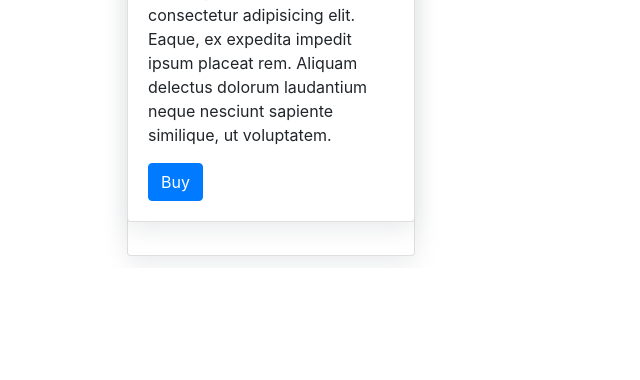
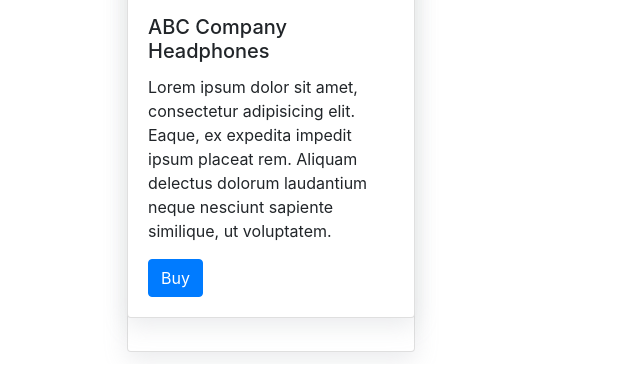
Before and after one commit to rudransh-verma/django-theawesomestore, a Django app: template store/templates/store/index.html in a window 1280 px wide. Shown: the part 1924-2304 px from the top of the page, without its empty margins (0-640 px from the left). Before the commit the page ends 2185 px from the top, so only its background shows below. Run offline with Django 4.2, Linux system fonts and the light colour scheme; the template is opened without the code that fills it: values that come from a table or form of the project are taken from there, others are empty; data comes from the database, SQL or seed files in the repository; parts of the project's set-up code (start-up, migrations or seed data) failed here and were passed over; some libraries are stand-ins or nearby versions.

Commit message:
prodfull

```diff
--- a/store/templates/store/index.html
+++ b/store/templates/store/index.html
@@ -35,6 +35,7 @@
 
 {% block body %}
 <<<<<<< HEAD
+<<<<<<< HEAD
 <!--Slideshow starts here -->
     <div class="container">
 <div id="demo" class="carousel slide my-3" data-ride="carousel">
@@ -58,6 +59,8 @@
             <p class="card-text">{{product.0.desc}}</p>
             <a href="#" class="btn btn-primary">Add to Cart</a>
 =======
+=======
+>>>>>>> parent of 8879d95 (cwh-homepagelist)
     <div class="carousel-slider" >
           <div class="card" style="width: 18rem;">
             <img src="https://images.unsplash.com/photo-1546435770-a3e426bf472b?ixlib=rb-4.0.3&ixid=MnwxMjA3fDB8MHxzZWFyY2h8NXx8aGVhZHBob25lc3xlbnwwfHwwfHw%3D&auto=format&fit=crop&w=500&q=60" class="card-img-top" alt="...">
@@ -66,6 +69,9 @@
                 <p class="card-text">Lorem ipsum dolor sit amet, consectetur adipisicing elit. Eaque, ex expedita impedit ipsum placeat rem. Aliquam delectus dolorum laudantium neque nesciunt sapiente similique, ut voluptatem.</p>
                 <a href="#" class="btn btn-primary">Buy</a>
             </div>
+<<<<<<< HEAD
+>>>>>>> parent of 8879d95 (cwh-homepagelist)
+=======
 >>>>>>> parent of 8879d95 (cwh-homepagelist)
         </div>
 
--- a/store/views.py
+++ b/store/views.py
@@ -18,8 +18,11 @@ def index(request):
 def about(request):
 <<<<<<< HEAD
     return render(request, "store/about.html")
+<<<<<<< HEAD
 =======
     return render(request, "store/about.html")
+=======
+>>>>>>> parent of 8879d95 (cwh-homepagelist)
 
 #
 # def contact(request):
@@ -53,4 +56,7 @@ def about(request):
 # def checkout(request):
 #     return render(request, "store/index.html")
 #
+<<<<<<< HEAD
 >>>>>>> parent of 8879d95 (cwh-homepagelist)
+=======
+>>>>>>> parent of 8879d95 (cwh-homepagelist)
```
